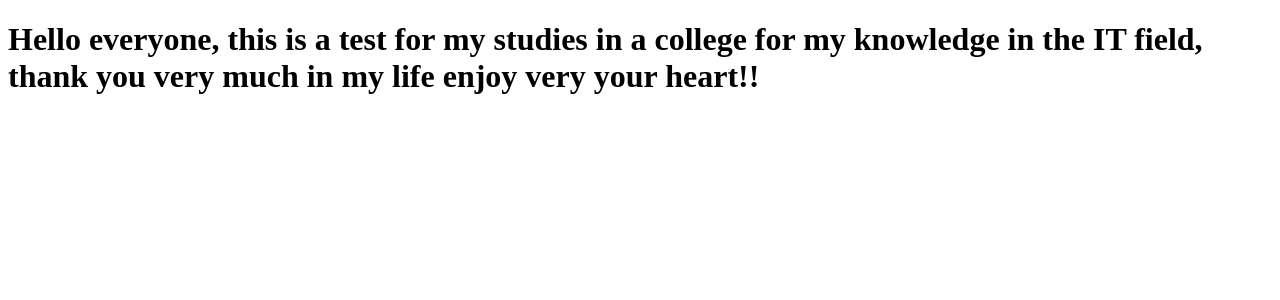
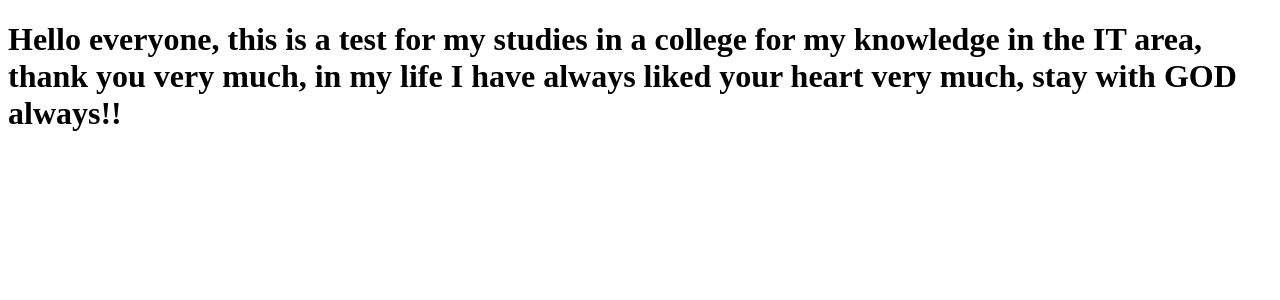
Before and after one commit to jeff2008JsJ/clone-tabnews, a Next.js app: page / in a window 1280 px wide. Shown: the top 300 px of the page. Built offline with nearby package versions, Linux system fonts and the light colour scheme.

Commit message:
Update index.js

```diff
--- a/pages/index.js
+++ b/pages/index.js
@@ -1,7 +1,6 @@
 function Home() {
-  return <h1> Hello everyone, this is a test for my studies in a college for my
-      knowledge in the IT field, thank you very much in my life enjoy very your
-      heart!!</h1>;
+  return <h1> Hello everyone, this is a test for my studies in a college for my knowledge in the IT area, thank you very much,
+    in my life I have always liked your heart very much, stay with GOD always!!</h1>;
 }
 
 function teste() {
```
